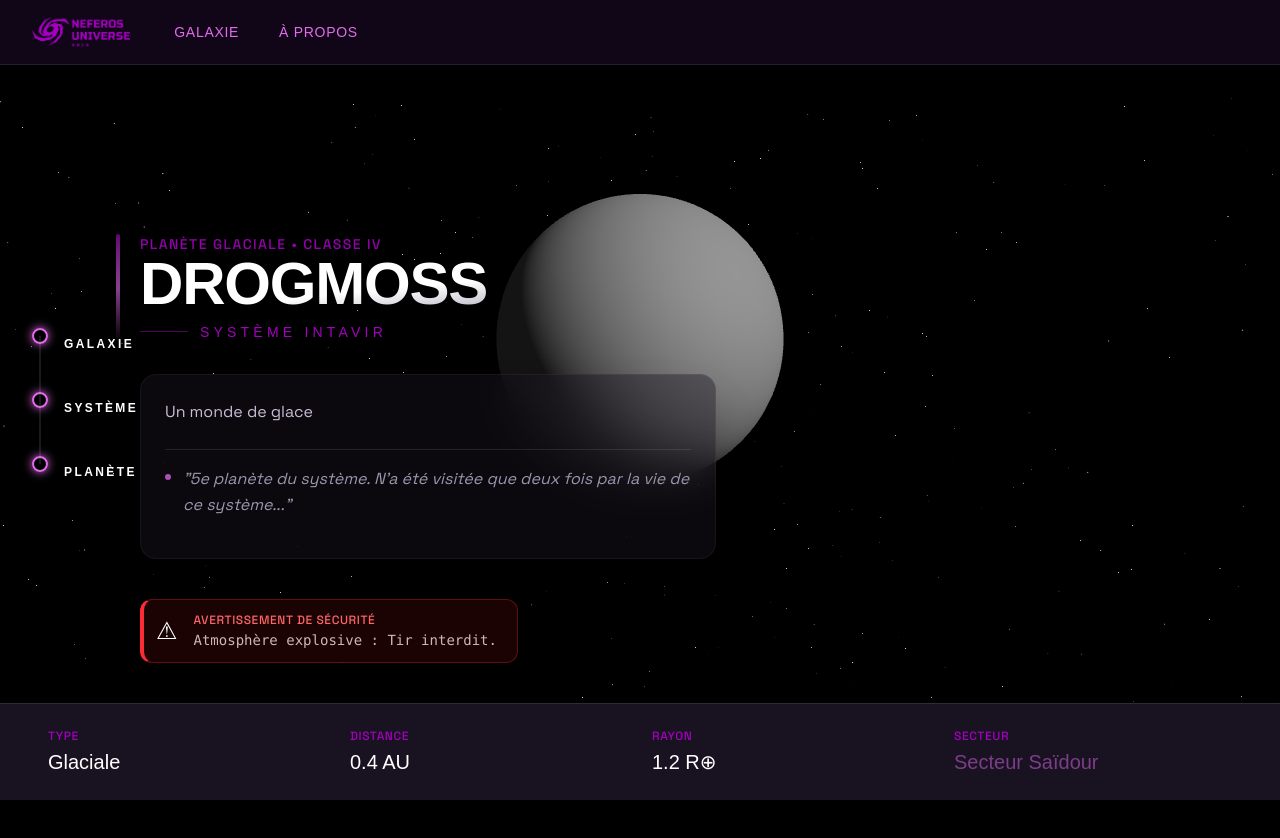
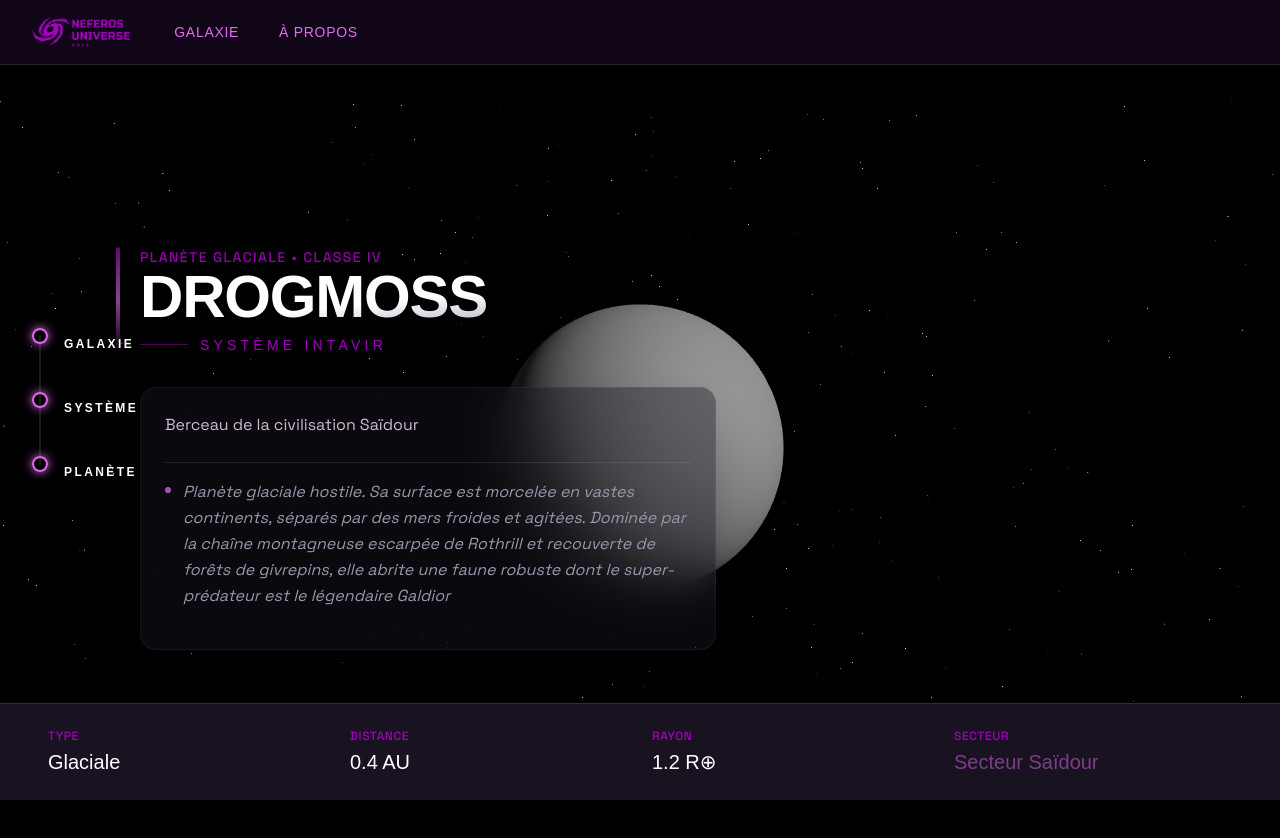
Before and after one commit to val555/neferos-explorer, a React (Vite) app: page /planet/planet-Drogmoss in a window 1280 px wide. Built offline with nearby package versions, Linux system fonts and the light colour scheme; a web font is replaced by a local one.

Commit message:
modif ui mobile-ajout-info-drogmoss

```diff
--- a/src/components/planet/PlanetScene.jsx
+++ b/src/components/planet/PlanetScene.jsx
@@ -21,7 +21,7 @@ export default function PlanetScene({ planet }) {
       <Stars radius={100} depth={50} count={5000} factor={4} saturation={0} fade speed={1} />
 
       {/* La Planète (Avec gestion du chargement) */}
-      <group position={[0, 1.5, 0]}>
+      <group position={[0, 0, 0]}>
       <Suspense fallback={<Loader />}>
         <Planet3D planet={planet} />
       </Suspense>
--- a/src/data/neferos-data.json
+++ b/src/data/neferos-data.json
@@ -19,7 +19,8 @@
               "name": "Drogmoss",
               "type": "Glaciale",
               "texture": "/textures/Drogmoss-2K.png",
-              "description": "Un monde de glace",
+              "description": "Berceau de la civilisation Saïdour",
+              "information": "Planète glaciale hostile. Sa surface est morcelée en vastes continents, séparés par des mers froides et agitées. Dominée par la chaîne montagneuse escarpée de Rothrill et recouverte de forêts de givrepins, elle abrite une faune robuste dont le super-prédateur est le légendaire Galdior",
               "distanceAU": 0.4,
               "radius": 1.2
             }
--- a/src/pages/PlanetPage.jsx
+++ b/src/pages/PlanetPage.jsx
@@ -141,7 +141,7 @@ export default function PlanetPage() {
             {/* pointer-events-auto ajouté pour permettre interaction */}
             <motion.div
               variants={variants.slideInLeft}
-              className="bg-neutral-900/80 md:bg-neutral-900/40 backdrop-blur-xl p-5 md:p-6 rounded-xl border border-white/10 md:border-white/5 shadow-2xl max-w-xl md:mt-0 pointer-events-auto"
+              className="mt-88 md:mt-0 bg-neutral-900/80 md:bg-neutral-900/40 backdrop-blur-xl p-5 md:p-6 rounded-xl border border-white/10 md:border-white/5 shadow-2xl max-w-xl md:mt-0 pointer-events-auto"
             >
               <Body className="text-neutral-100 text-base md:text-lg leading-relaxed font-light">
                 {foundPlanet.description}
@@ -150,26 +150,9 @@ export default function PlanetPage() {
               <div className="mt-4 md:mt-6 flex items-start gap-3 pt-4 border-t border-white/10">
                 <div className="w-1.5 h-1.5 bg-pink-400 rounded-full mt-2 shrink-0 animate-pulse" />
                 <BodySmall className="text-neutral-300 italic text-xs md:text-sm">
-                  "5e planète du système. N'a été visitée que deux fois par la vie de ce système..."
+                  {foundPlanet.information}
                 </BodySmall>
               </div>
-            </motion.div>
-
-
-            {/* BLOC DANGER (Caché sur mobile) */}
-            <motion.div
-              variants={variants.scaleUp}
-              className="mt-2 hidden md:block pointer-events-auto"
-            >
-               <div className="inline-flex items-center gap-3 md:gap-4 bg-red-950/80 md:bg-red-950/40 backdrop-blur border border-red-500/30 pl-3 pr-5 py-3 rounded-lg border-l-4 border-l-red-500 hover:bg-red-950/60 transition-colors max-w-full">
-                  <span className="text-xl md:text-2xl shrink-0">⚠</span>
-                  <div className="flex flex-col min-w-0">
-                    <Label className="text-red-400 font-bold mb-0.5 text-[10px] md:text-xs">AVERTISSEMENT DE SÉCURITÉ</Label>
-                    <span className="text-red-100/80 text-xs md:text-sm font-mono truncate md:whitespace-normal">
-                      Atmosphère explosive : Tir interdit.
-                    </span>
-                  </div>
-               </div>
             </motion.div>
 
 
```
